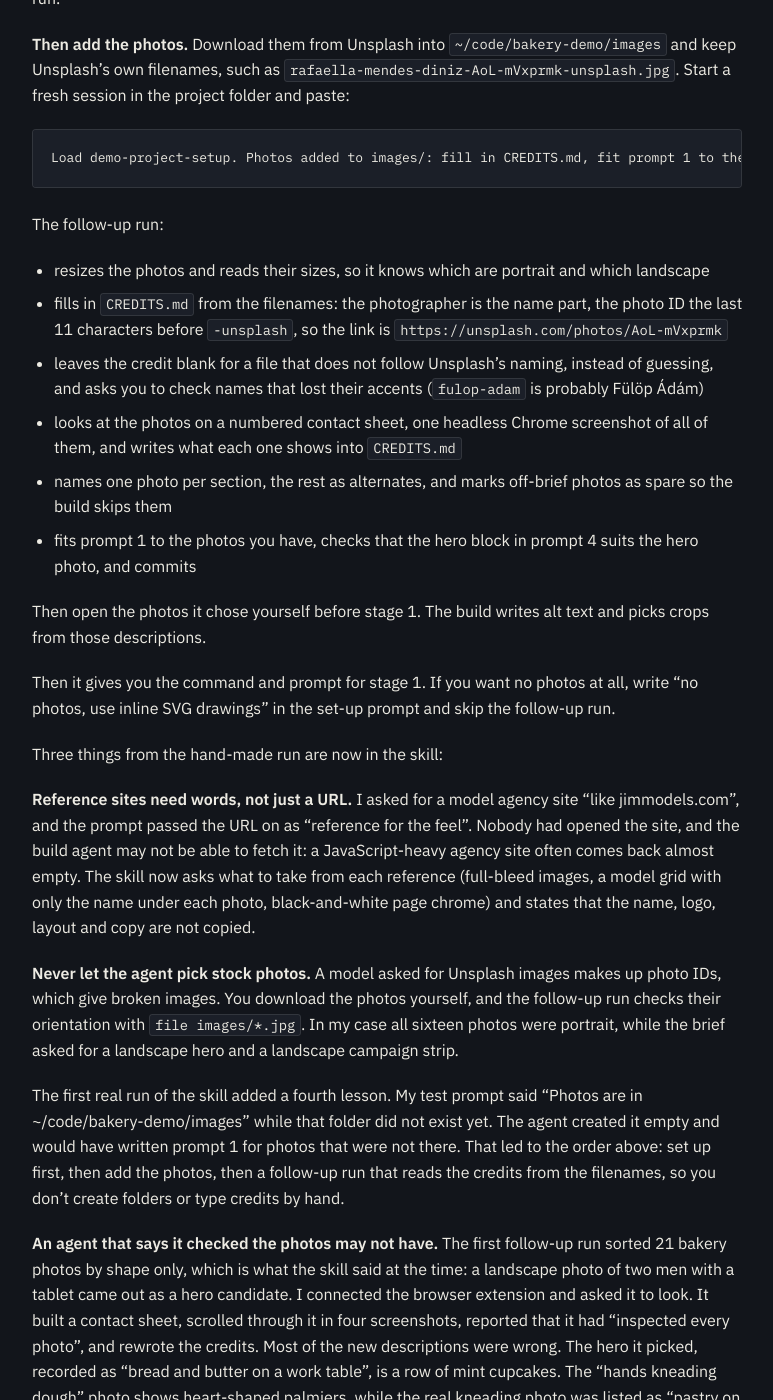
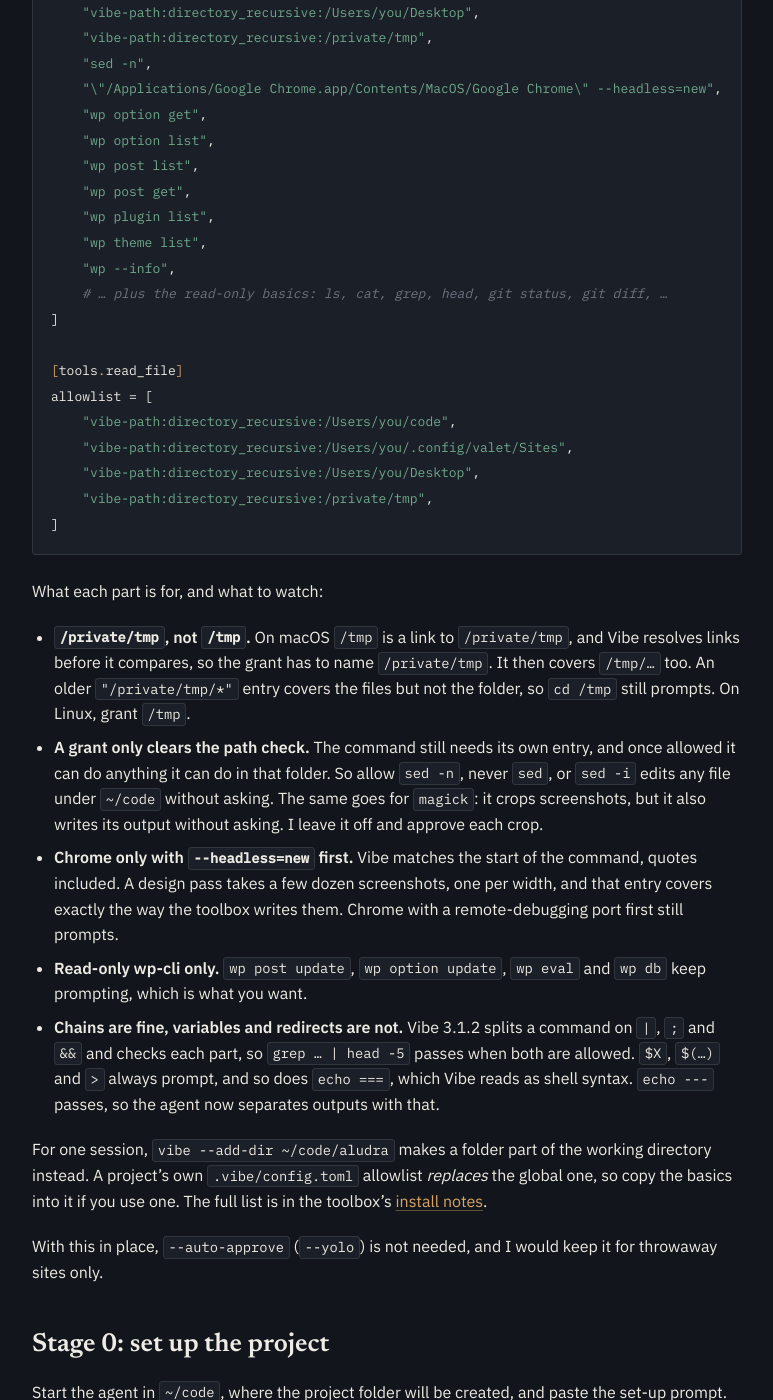
Before and after one commit to wpvillain/wpvillain.github.io, a Jekyll site: the page built from _posts/2026-11-12-mistral-vibe-wp-frontend-builder-brief-to-html-to-block-theme.markdown, in a window 1280 px wide and 1400 px high, scrolled down 2972 px. Shown: the whole window, without its empty margins (96-869 px from the left). Built offline with Jekyll 4.4.1, drawn with Linux system fonts in a browser that asks for light colours; some of the changed text lies outside the part shown.

Commit message:
Drop --smart-approve, add Vibe path grants

````diff
--- a/_posts/2026-11-12-mistral-vibe-wp-frontend-builder-brief-to-html-to-block-theme.markdown
+++ b/_posts/2026-11-12-mistral-vibe-wp-frontend-builder-brief-to-html-to-block-theme.markdown
@@ -11,8 +11,10 @@
 I build new WordPress block themes in three stages, all in Mistral Vibe with one agent: set up the project, build the design as a single HTML/CSS file, then convert that file into a block theme. Each stage is its own session, started with the same command:
 
 ```bash
-vibe --agent wp-frontend-builder --smart-approve
+vibe --agent wp-frontend-builder
 ```
+
+*Updated November 13, 2026: the first version of this post started every stage with `--smart-approve`. That flag does nothing next to a custom agent, so the bakery runs kept stopping for approval on paths outside the project: `/tmp` screenshots, `~/code/aludra`, `~/code/aviendha`, the local site's WordPress files. The fix is a few lines in `~/.vibe/config.toml`, now under [Fewer approval prompts](#fewer-approval-prompts).*
 
 The agent and the skills it loads come from my public [wp-vibe-toolbox](https://github.com/imagewize/wp-vibe-toolbox). This post walks through the stages, the prompt for each, and the mistakes that shaped those prompts.
 
@@ -54,7 +56,58 @@
 rsync -a ~/code/wp-vibe-toolbox/agents/ ~/.vibe/agents/
 ```
 
-`--agent` replaces Vibe's default agent, so a `default_agent = "smart-approve"` in your config no longer applies. That is why every command in this post passes `--smart-approve` again: it classifies each tool call and only asks for approval on the risky ones.
+### Fewer approval prompts
+
+`--agent` replaces Vibe's default agent, so a `default_agent = "smart-approve"` in your config no longer applies. Adding `--smart-approve` does not bring it back either. Smart approve is an agent of its own: Vibe runs its classifier only while the active agent is `smart-approve`, so `vibe --agent wp-frontend-builder --smart-approve` runs the builder with ordinary prompts (checked with Vibe 3.1.2). The toolbox agents need an allowlist instead.
+
+Most prompts in the bakery runs did not come from risky commands. They came from paths. A command that names a path outside the working directory prompts for that path even when the command itself is allowed, and this workflow lives outside the project folder all the time:
+
+- screenshots go to `/tmp` and are read back for every visual check
+- the conversion forks `~/code/aviendha` and copies block markup from `~/code/aludra/patterns/`
+- the review loads `probe.html` and `frame.html` from the toolbox folder
+- the agent greps the local site's WordPress core and plugin files
+
+Grant those folders once in `~/.vibe/config.toml`, in both the shell and the `read_file` allowlist, with absolute paths, and allow the handful of commands that kept prompting after that:
+
+```toml
+[tools.bash]
+allowlist = [
+    "vibe-path:directory_recursive:/Users/you/code",
+    "vibe-path:directory_recursive:/Users/you/.config/valet/Sites",
+    "vibe-path:directory_recursive:/Users/you/Desktop",
+    "vibe-path:directory_recursive:/private/tmp",
+    "sed -n",
+    "\"/Applications/Google Chrome.app/Contents/MacOS/Google Chrome\" --headless=new",
+    "wp option get",
+    "wp option list",
+    "wp post list",
+    "wp post get",
+    "wp plugin list",
+    "wp theme list",
+    "wp --info",
+    # … plus the read-only basics: ls, cat, grep, head, git status, git diff, …
+]
+
+[tools.read_file]
+allowlist = [
+    "vibe-path:directory_recursive:/Users/you/code",
+    "vibe-path:directory_recursive:/Users/you/.config/valet/Sites",
+    "vibe-path:directory_recursive:/Users/you/Desktop",
+    "vibe-path:directory_recursive:/private/tmp",
+]
+```
+
+What each part is for, and what to watch:
+
+- **`/private/tmp`, not `/tmp`.** On macOS `/tmp` is a link to `/private/tmp`, and Vibe resolves links before it compares, so the grant has to name `/private/tmp`. It then covers `/tmp/…` too. An older `"/private/tmp/*"` entry covers the files but not the folder, so `cd /tmp` still prompts. On Linux, grant `/tmp`.
+- **A grant only clears the path check.** The command still needs its own entry, and once allowed it can do anything it can do in that folder. So allow `sed -n`, never `sed`, or `sed -i` edits any file under `~/code` without asking. The same goes for `magick`: it crops screenshots, but it also writes its output without asking. I leave it off and approve each crop.
+- **Chrome only with `--headless=new` first.** Vibe matches the start of the command, quotes included. A design pass takes a few dozen screenshots, one per width, and that entry covers exactly the way the toolbox writes them. Chrome with a remote-debugging port first still prompts.
+- **Read-only wp-cli only.** `wp post update`, `wp option update`, `wp eval` and `wp db` keep prompting, which is what you want.
+- **Chains are fine, variables and redirects are not.** Vibe 3.1.2 splits a command on `|`, `;` and `&&` and checks each part, so `grep … | head -5` passes when both are allowed. `$X`, `$(…)` and `>` always prompt, and so does `echo ===`, which Vibe reads as shell syntax. `echo ---` passes, so the agent now separates outputs with that.
+
+For one session, `vibe --add-dir ~/code/aludra` makes a folder part of the working directory instead. A project's own `.vibe/config.toml` allowlist *replaces* the global one, so copy the basics into it if you use one. The full list is in the toolbox's [install notes](https://github.com/imagewize/wp-vibe-toolbox/blob/main/docs/install.md).
+
+With this in place, `--auto-approve` (`--yolo`) is not needed, and I would keep it for throwaway sites only.
 
 ## Stage 0: set up the project
 
@@ -180,7 +233,7 @@
 Load html-page-review and review index.html against the brief in README.md.
 ```
 
-Vibe will ask for permission to read the skill's `probe.html` and `frame.html`, because they live in the toolbox folder, outside the project. They are your own files and it only reads and runs them: "Allow for remainder of this session" is fine.
+The skill's `probe.html` and `frame.html` live in the toolbox folder, outside the project. With the `~/code` and `/private/tmp` grants from [Fewer approval prompts](#fewer-approval-prompts) the review runs without stopping; without them, Vibe asks for each file and each screenshot. They are your own files and it only reads and runs them, so "Allow for remainder of this session" is fine.
 
 A good review run measures the page with the probe at 390, 768 and 1440px, takes one screenshot per width through `frame.html`, says "Visual pass: done", and writes notes with a width and a concrete fix each. "Visual pass: not done" means the model could not see the screenshots: switch model and run it again. If it calls Chrome with `--window-size=390` directly, stop it; that is the 500px trap again.
 
@@ -218,7 +271,7 @@
 - **The design layer in the same run.** The second conversion used Aludra throughout and passed every check, and still looked like the starter theme: orange pill buttons, shadows, dark bands. Only the palette had been ported. Variations first, then `theme.json`, then CSS fixes that, in order of cost.
 - **`overlayMenu mobile` spelled out.** A later run rebuilt the header from the prototype and lost the mobile menu.
 - **Screenshots.** [Pattern validation]({% post_url 2026-10-30-bedrock-wp-cli-yml-and-pattern-validate-block-pattern-files %}) passes on a page that looks nothing like the source. Only a side-by-side comparison at both widths tells you whether the conversion worked.
-- **"One command per call" and `--user`/`--pass` for sentinel.** Vibe asks for approval on chained commands even when each part is allowed, and a bare `npm run validate` prompts for a login and hangs the agent.
+- **"One command per call" and `--user`/`--pass` for sentinel.** One check per call keeps each result readable and keeps the agent from wrapping checks in shell variables or redirects, which always prompt. A bare `npm run validate` prompts for a login and hangs the agent.
 
 The agent reports a table of sections and blocks, the gaps no block covers, and what still differs from `index.html`.
 
@@ -247,6 +300,7 @@
 - **"All checks pass" is not done.** Ask for the screenshots.
 - **One model that can see, for every stage.** In Vibe, a model only gets images when its entry in `~/.vibe/config.toml` has `supports_images = true`, whatever the model itself can do. Without it, an agent that "checked" a screenshot or a photo did not. Test it once: ask the agent to describe one of your photos.
 - **Never trust a phone screenshot from a narrow headless window.** Headless Chrome on macOS stops at 500px; use an iframe at the exact width.
+- **Grant the folders before the first run, not one prompt at a time.** `~/code`, the Valet sites folder and `/private/tmp` cover almost every prompt in this workflow. `--smart-approve` won't do it for a custom agent.
 - **Check the starter and the plugin after each run.** `git status` in both, so a fork that ran a tool in the wrong folder does not leave logs in your starter theme.
 
 The agent, the skills and the prompt templates are public in [wp-vibe-toolbox](https://github.com/imagewize/wp-vibe-toolbox); the prompts for each stage are also in its [agents README](https://github.com/imagewize/wp-vibe-toolbox/blob/main/agents/README.md#running-the-agents). The full run log, including the block theme it produced, is in [architect-demo](https://github.com/imagewize/architect-demo). For which Mistral model to use for which of these stages, see [my model routing post]({% post_url 2026-11-06-mistral-vibe-model-routing-block-theme-patterns-elayne %}).
````
Also changed, not shown: other parts of _posts/2026-11-12-mistral-vibe-wp-frontend-builder-brief-to-html-to-block-theme.markdown (+2 -2 lines).
